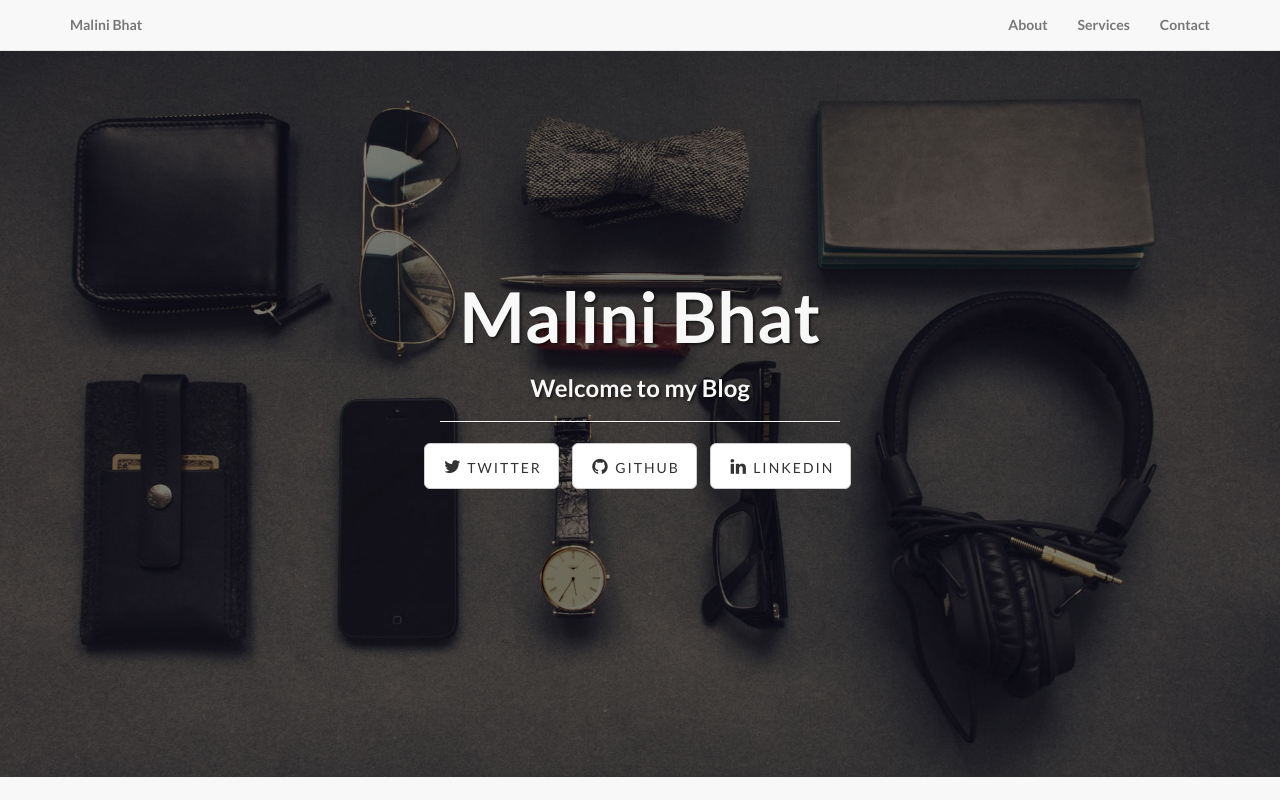
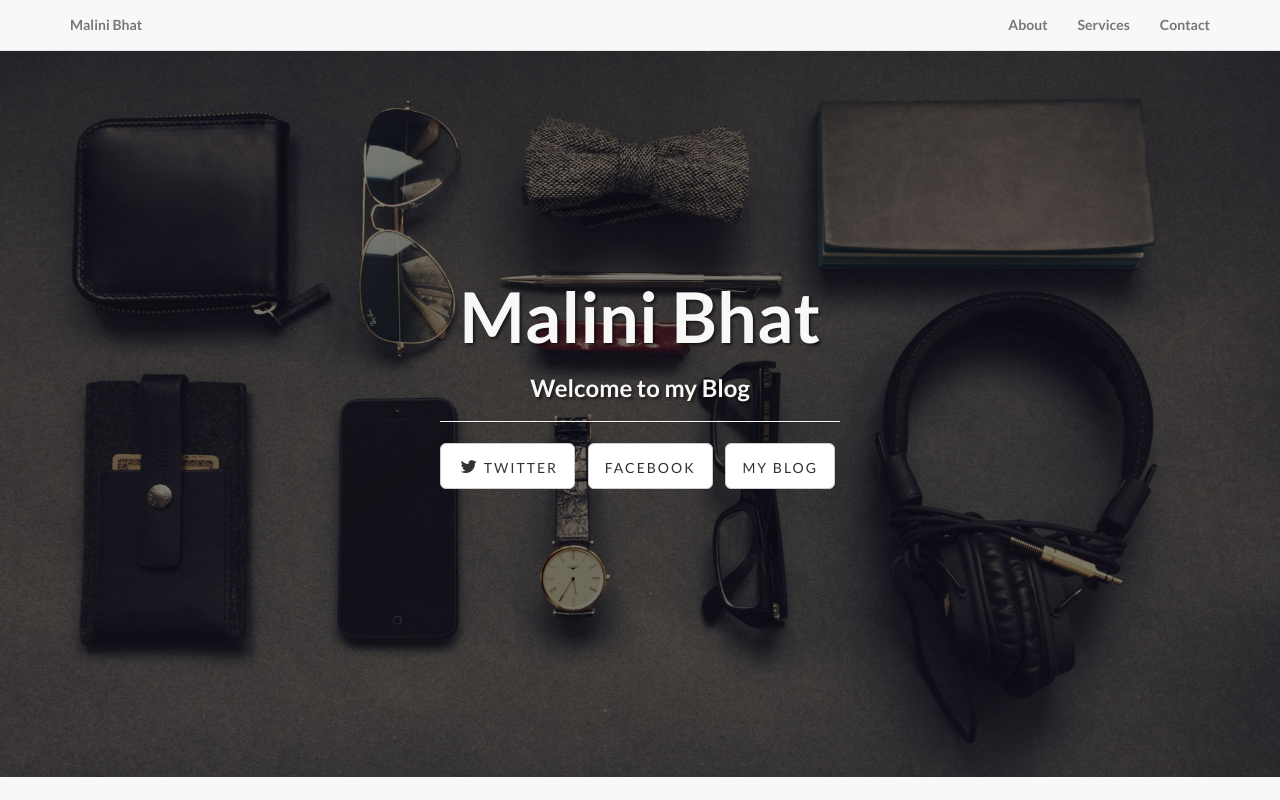
Before and after one commit to MaliniBhat/MaliniBhat.github.io, a plain HTML site: page index.html in a window 1280 px wide. Shown: the top 800 px of the page. Drawn offline with Linux system fonts and the light colour scheme.

Commit message:
Update index.html

```diff
--- a/index.html
+++ b/index.html
@@ -78,13 +78,13 @@
                         <hr class="intro-divider">
                         <ul class="list-inline intro-social-buttons">
                             <li>
-                                <a href="https://twitter.com/SBootstrap" class="btn btn-default btn-lg"><i class="fa fa-twitter fa-fw"></i> <span class="network-name">Twitter</span></a>
+                                <a href="https://twitter.com/bhat_malini" class="btn btn-default btn-lg"><i class="fa fa-twitter fa-fw"></i> <span class="network-name">Twitter</span></a>
                             </li>
                             <li>
-                                <a href="https://github.com/IronSummitMedia/startbootstrap" class="btn btn-default btn-lg"><i class="fa fa-github fa-fw"></i> <span class="network-name">Github</span></a>
+                                <a href="https://www.facebook.com/Ayureveryday/" class="btn btn-default btn-lg"><i class=""></i> <span class="network-name">Facebook</span></a>
                             </li>
                             <li>
-                                <a href="#" class="btn btn-default btn-lg"><i class="fa fa-linkedin fa-fw"></i> <span class="network-name">Linkedin</span></a>
+                                <a href="https://ayureveryday.com/" class="btn btn-default btn-lg"><i class=""></i> <span class="network-name">My Blog</span></a>
                             </li>
                         </ul>
                     </div>
```
